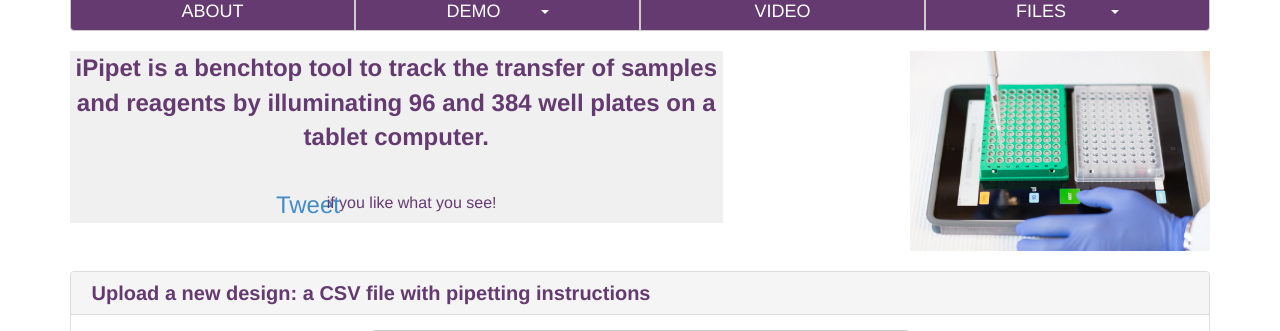
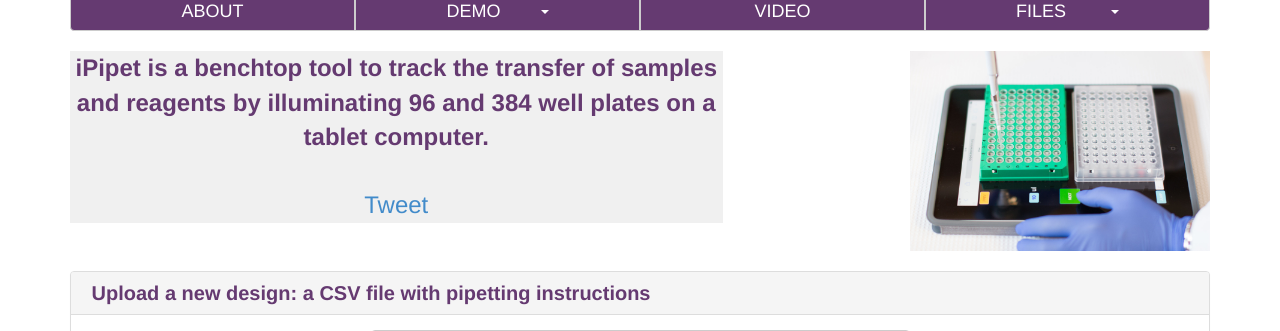
Before and after one commit to dinovski/iPipet, a Flask app: page /home in a window 1280 px wide. Shown: the part 147-478 px from the top of the page. Run offline with Flask 2, Linux system fonts and the light colour scheme; some libraries are stand-ins or nearby versions.

Commit message:
removed twitter button text

```diff
--- a/templates/home.html
+++ b/templates/home.html
@@ -79,7 +79,7 @@ copyright (c) 2014 Dina Zielinski (dina@wi.mit.edu)
 				<a href="https://twitter.com/share" class="twitter-share-button" data-url="http://ipipet.teamerlich.org/" data-text="iPipet">Tweet</a>
 				<script>!function(d,s,id){var js,fjs=d.getElementsByTagName(s)[0],p=/^http:/.test(d.location)?'http':'https';if(!d.getElementById(id)){js=d.createElement(s);js.id=id;js.src=p+'://platform.twitter.com/widgets.js';fjs.parentNode.insertBefore(js,fjs);}}(document, 'script', 'twitter-wjs');</script>
 			</span>
-			<span id="twitter_text">if you like what you see!</span>
+			<span id="twitter_text"></span>
 		</p>
 
 	</div>
```
Also changed, not shown: 2 other files.
